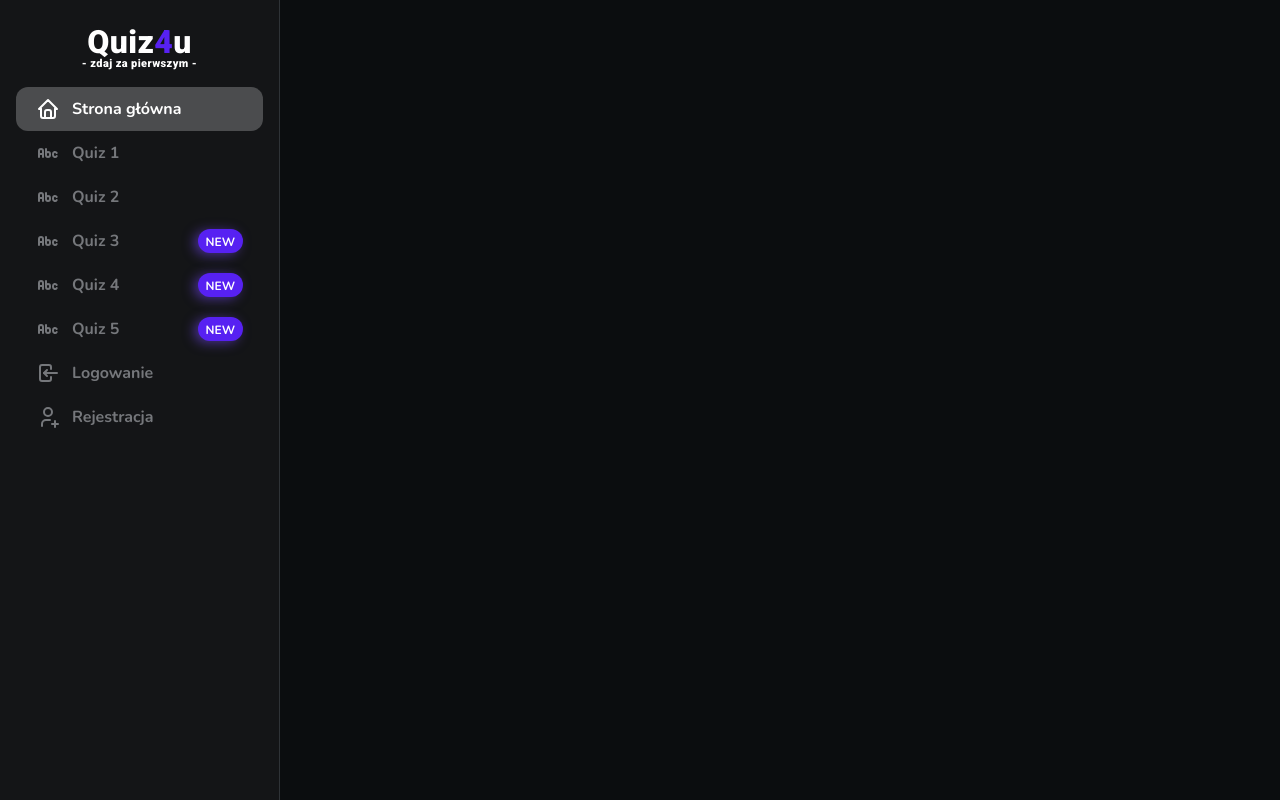
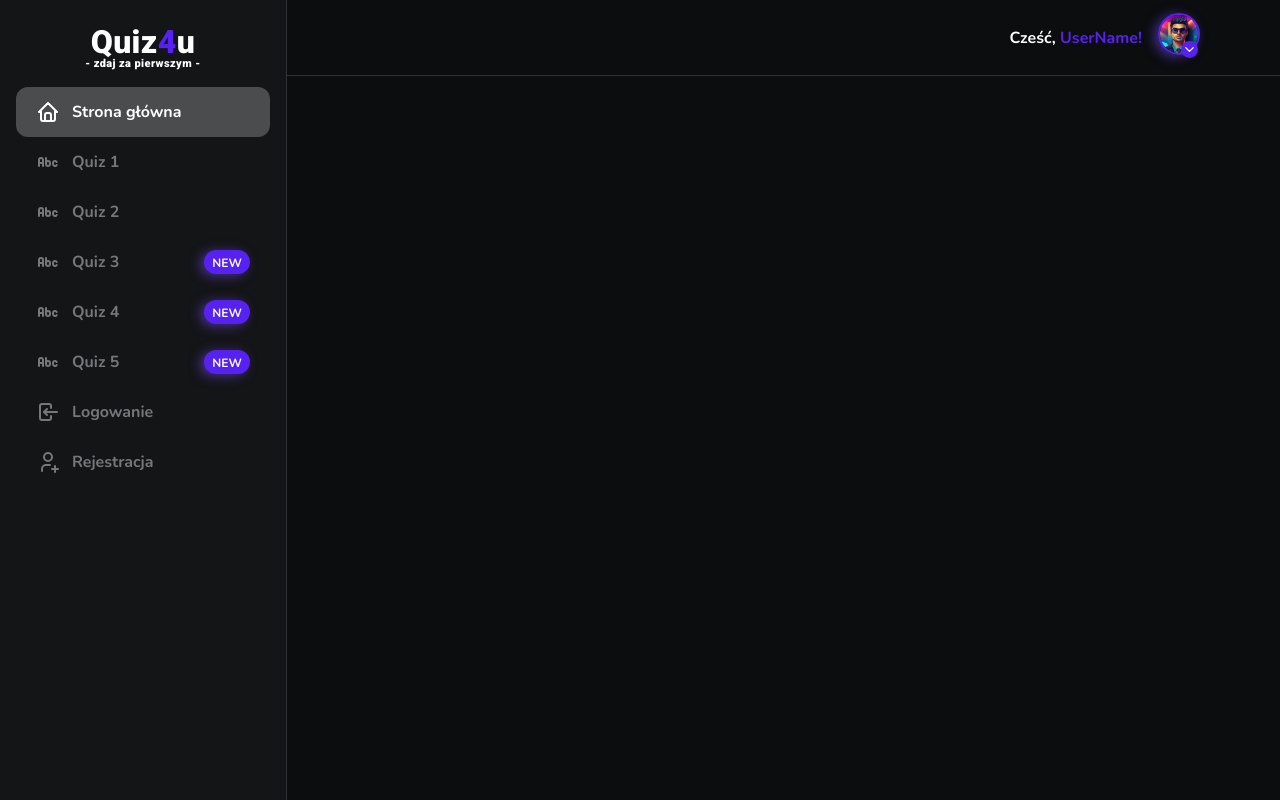
Before and after one commit to blazycaBlazej/quiz4u, a Next.js app: page / in a window 1280 px wide. Built offline with nearby package versions, Linux system fonts and the light colour scheme.

Commit message:
#feature/userMenu

```diff
--- a/app/layout.tsx
+++ b/app/layout.tsx
@@ -1,8 +1,9 @@
 import { nunito } from '@/fonts/fonts'
-import { Navbar } from '../components/Navbar'
+import { Navbar } from '../components'
 import './globals.css'
 
 import type { Metadata } from 'next'
+import { UserSection } from '@/components/UserSection'
 
 export const metadata: Metadata = {
 	title: 'quiz4u',
@@ -12,8 +13,9 @@ export const metadata: Metadata = {
 export default function RootLayout({ children }: { children: React.ReactNode }) {
 	return (
 		<html lang='en' className={nunito.className}>
-			<body className={`bg-main-backgorund w-[1200px] min-h-full`}>
+			<body className={`flex z-10 bg-main-backgorund  min-h-full text-main-font-color`}>
 				<Navbar />
+				<UserSection />
 				{children}
 			</body>
 		</html>
--- a/components/Navbar.tsx
+++ b/components/Navbar.tsx
@@ -11,7 +11,7 @@ export const Navbar = () => {
 	const pathname = usePathname()
 
 	return (
-		<nav className={`w-[280px] px-4 bg-element-backgorund h-full white border-r border-solid border-border-color`}>
+		<nav className={`w-[360px] px-4 bg-element-backgorund h-full white border-r border-solid border-border-color`}>
 			<Logo />
 			<ul>
 				{menuElements.map((element, index) => {
--- a/components/NavbarElement.tsx
+++ b/components/NavbarElement.tsx
@@ -5,7 +5,7 @@ export const NavbarElement = ({ index, name, isNew, isActive, icon }: NavbarElem
 	return (
 		<li
 			key={index}
-			className={`flex justify-between px-5 text-main-font-color text-m py-[10px] transition-colors hover:bg-element-hover-backgorund
+			className={`flex justify-between px-5 text-main-font-color text-m py-[13px] transition-colors hover:bg-element-hover-backgorund
 
                rounded-[12px] ${isActive ? `text-white bg-element-active-backgorund` : ``}`}>
 			<span className='flex gap-3'>
--- /dev/null
+++ b/components/UserSection.tsx
@@ -0,0 +1,61 @@
+'use client'
+import Image from 'next/image'
+import React from 'react'
+import { IconChevronDown } from '@tabler/icons-react'
+import { Menu, Transition } from '@headlessui/react'
+import Link from 'next/link'
+import { NavbarElement } from './NavbarElement'
+import { usePathname } from 'next/navigation'
+import { userMenuElements } from '@/constans/constans'
+
+export const UserSection = () => {
+	const pathname = usePathname()
+	return (
+		<div className='flex h-[76px] py-[12px] border-b border-solid border-border-color w-full '>
+			<div className=' flex items-center gap-4 ml-auto pr-[80px]'>
+				<span className='text-white'>
+					Cześć, <span className='text-btn-violet-color'>UserName!</span>
+				</span>
+				<Menu as='div' className={'relative'}>
+					<Menu.Button>
+						<div className=' relative w-[42px] h-[42px] rounded-full  border-2 border-btn-violet-color cursor-pointer shadow-customNew '>
+							<Image src={'/userMan.png'} width={42} height={42} alt='userImage' />
+							<div className='flex justify-center items-center absolute bg-btn-violet-color h-[17px] w-[17px] bottom-[-5px] right-0 rounded-full'>
+								<span className='text-white text-[14px] p-[5px]'>
+									<IconChevronDown size={15} />
+								</span>
+							</div>
+						</div>
+					</Menu.Button>
+					<Transition
+						enter=' transition transform ease-out duration-200'
+						enterFrom='opacity-0 scale-0'
+						enterTo='opacity-100 scale-100'
+						leave='transition transform ease-in duration-200'
+						leaveFrom='opacity-100 scale-100'
+						leaveTo='opacity-0 scale-0'>
+						<Menu.Items
+							className={`absolute right-0 flex flex-col w-[228px] mt-[28px] p-[10px] bg-element-backgorund border border-border-color rounded-[20px]`}>
+							{userMenuElements.map((element, index) => {
+								const isActive = pathname === element.pathname
+								return (
+									<Menu.Item>
+										<Link key={index} href={`${element.pathname}`}>
+											<NavbarElement
+												index={index}
+												name={element.name}
+												// isNew={element.isNew}
+												isActive={isActive}
+												icon={element.icon}
+											/>
+										</Link>
+									</Menu.Item>
+								)
+							})}
+						</Menu.Items>
+					</Transition>
+				</Menu>
+			</div>
+		</div>
+	)
+}
--- a/components/index.ts
+++ b/components/index.ts
@@ -0,0 +1,6 @@
+import { Logo } from './Logo'
+import { Navbar } from './Navbar'
+import { NavbarElement } from './NavbarElement'
+import { UserSection } from './UserSection'
+
+export { Logo, Navbar, NavbarElement, UserSection }
--- a/constans/constans.tsx
+++ b/constans/constans.tsx
@@ -1,10 +1,13 @@
 import React from 'react'
-import { IconHome, IconLogin, IconUserPlus, IconAbc } from '@tabler/icons-react'
+import { IconHome, IconLogin, IconUserPlus, IconAbc, IconSettings, IconUser, IconLogout } from '@tabler/icons-react'
 
 const home = <IconHome />
 const login = <IconLogin />
 const register = <IconUserPlus />
 const quiz = <IconAbc />
+const settings = <IconSettings />
+const user = <IconUser />
+const logout = <IconLogout />
 
 export const menuElements = [
 	{ name: 'Strona główna', isNew: false, pathname: '/', icon: home },
@@ -16,3 +19,8 @@ export const menuElements = [
 	{ name: 'Logowanie', isNew: false, pathname: '/logowanie', icon: login },
 	{ name: 'Rejestracja', isNew: false, pathname: '/rejestracja', icon: register },
 ]
+export const userMenuElements = [
+	{ name: 'Profil', pathname: '/profil', icon: settings },
+	{ name: 'Ustawienia', pathname: '/ustawienia', icon: user },
+	{ name: 'Wyloguj', pathname: '/wyloguj', icon: logout },
+]
--- a/package.json
+++ b/package.json
@@ -9,6 +9,7 @@
     "lint": "next lint"
   },
   "dependencies": {
+    "@headlessui/react": "^1.7.17",
     "@tabler/icons-react": "^2.34.0",
     "@types/node": "20.6.0",
     "@types/react": "18.2.21",
```
Also changed, not shown: public/userMan.png (added), 1 other file (tests, documents, lock files or other folders).
